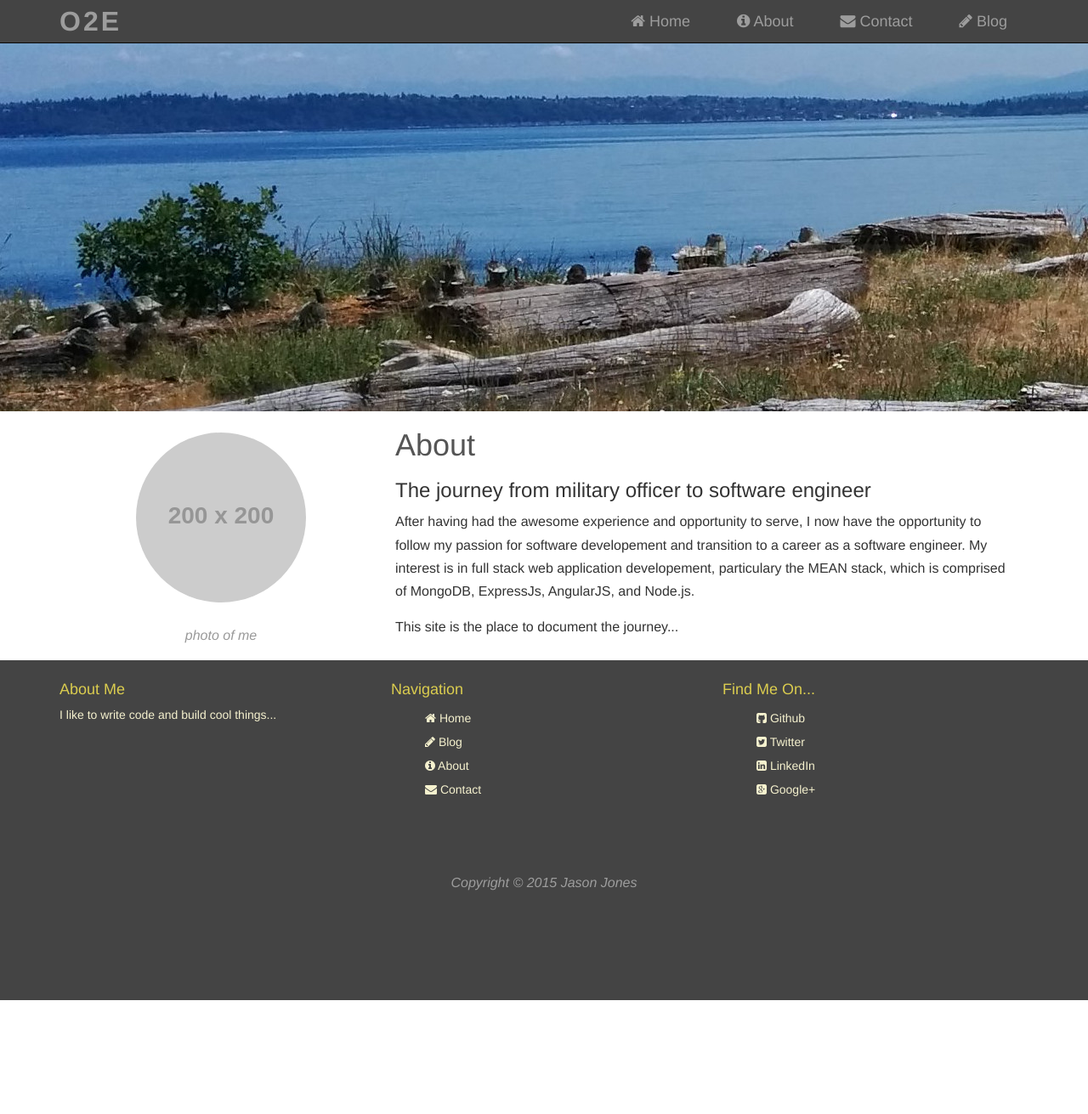
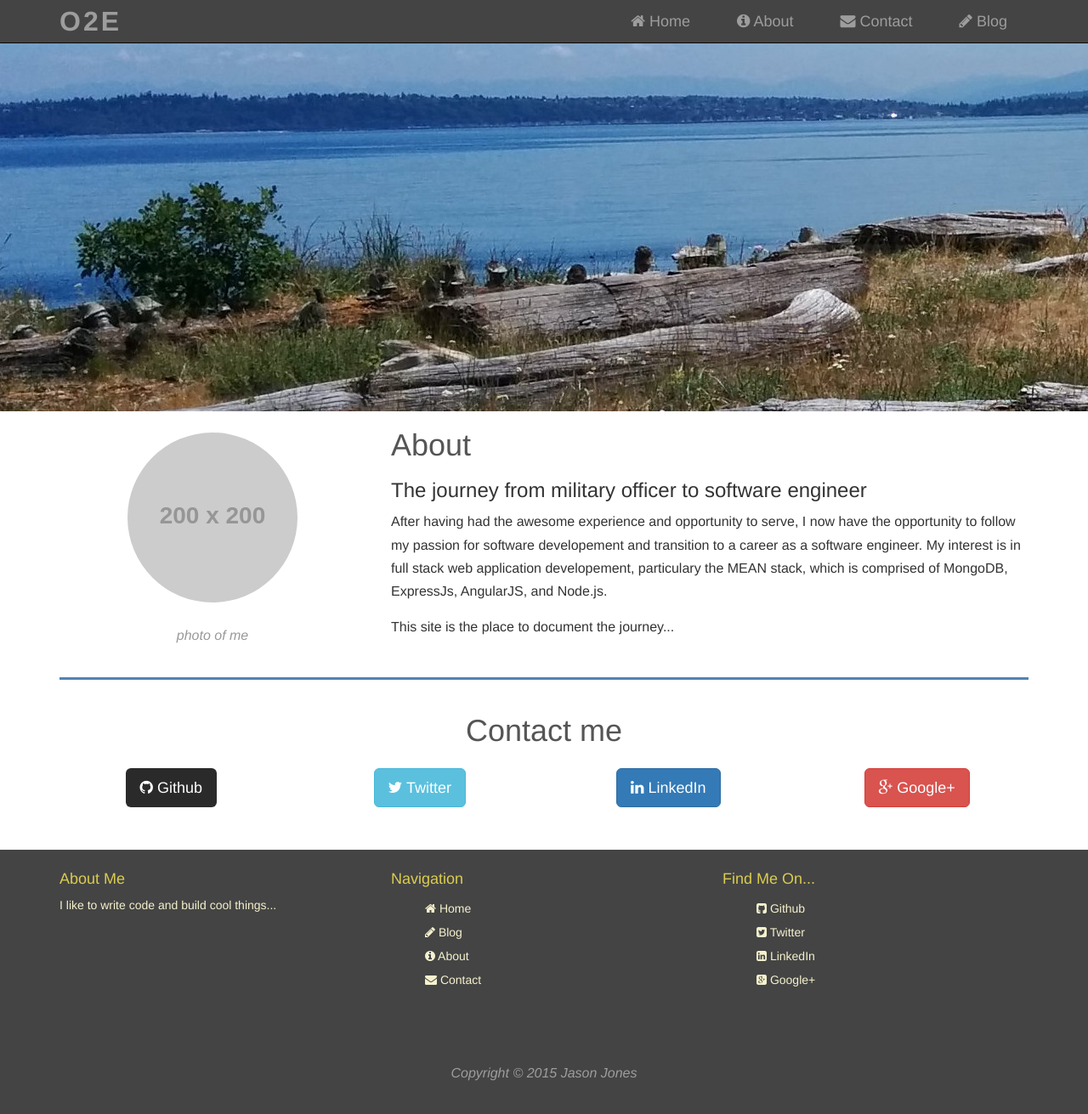
Before and after one commit to jasonsjones/jasonsjones.github.io, a Jekyll site: the page built from index.html, in a window 1280 px wide and 1400 px high, scrolled down 1843 px. Shown: the top 1311 px of the window at 85% size. Built offline with Jekyll 4.4.1, drawn with Linux system fonts in a browser that asks for light colours; before the commit the page ends 3020 px from its top, so only the background shows below that.

Commit message:
Add contact section to index page

```diff
--- a/_includes/navbar.html
+++ b/_includes/navbar.html
@@ -26,7 +26,11 @@
                     {% endif %}
                 </li>
                 <li>
-                    <a href="/"><i class="fa fa-envelope"></i> Contact</a>
+                    {% if page.url == '/index.html'%}
+                    <a href="#contact"><i class="fa fa-envelope"></i> Contact</a>
+                    {% else %}
+                    <a href="/index.html#contact"><i class="fa fa-envelope"></i> Contact</a>
+                    {% endif %}
                 </li>
                 <li {% if page.url == '/blog/index.html' %} class="active" {% endif %}>
                     <a href="/blog"><i class="fa fa-pencil"></i> Blog</a>
--- a/_sass/_base.scss
+++ b/_sass/_base.scss
@@ -213,3 +213,24 @@ header {
         font-size: 80%;
     }
 }
+
+.contact {
+    padding: 20px 0;
+    margin-bottom: 30px;
+    border-top: 3px solid #5283B1;
+
+    h1 {
+        color: #555;
+        margin-bottom: 25px;
+    }
+}
+
+.btn-dark {
+    background-color: #2a2a2a;
+    color: white;
+
+    &:hover {
+        background-color: #000;
+        color: white;
+    }
+}
--- a/index.html
+++ b/index.html
@@ -80,7 +80,7 @@ layout: default
 
 <div class="container">
 
-    <section class="about" id="about">
+    <section class="about row" id="about">
         <div class="col-sm-4">
             <img src="http://placehold.it/200x200" alt="" class="img-responsive img-circle">
             <p class="caption text-center">photo of me </p>
@@ -103,4 +103,24 @@ layout: default
         </div>
     </section>
 
+    <section class="contact" id="contact">
+        <div class="row text-center">
+            <h1>Contact me</h1>
+        </div>
+        <div class="row text-center">
+            <div class="col-sm-3">
+                <a href="https://github.com/jasonsjones" class="btn btn-lg btn-dark"><i class="fa fa-github"></i> Github</a>
+            </div>
+            <div class="col-sm-3">
+                <a href="https://twitter.com/JSj0nes" class="btn btn-lg btn-info"><i class="fa fa-twitter"></i> Twitter</a>
+            </div>
+            <div class="col-sm-3">
+                <a href="https://www.linkedin.com/in/jsjones96" class="btn btn-lg btn-primary"><i class="fa fa-linkedin"></i> LinkedIn</a>
+            </div>
+            <div class="col-sm-3">
+                <a href="https://plus.google.com/+JasonJones96" class="btn btn-lg btn-danger"><i class="fa fa-google-plus"></i> Google+</a>
+            </div>
+        </div>
+    </section>
+
 </div>
```
